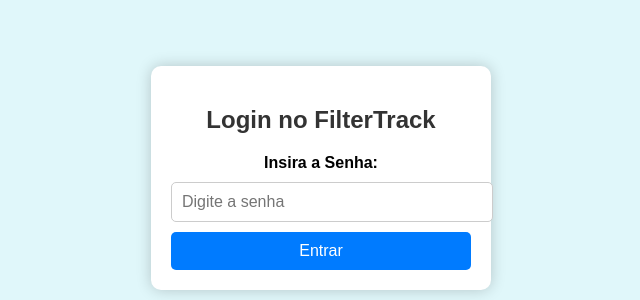
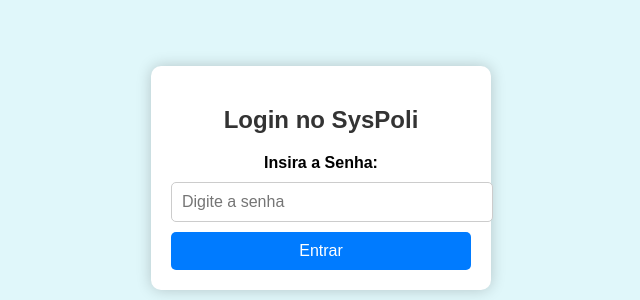
Before and after one commit to Gabii1901/SysPoli, a Flask app: page / in a window 1280 px wide. Shown: the part 230-530 px from the top of the page, without its empty margins (319-959 px from the left). Run offline with Flask 3, Linux system fonts and the light colour scheme.

Commit message:
Update login.html

```diff
--- a/templates/login.html
+++ b/templates/login.html
@@ -3,12 +3,12 @@
 <head>
     <meta charset="UTF-8">
     <meta name="viewport" content="width=device-width, initial-scale=1.0">
-    <title>Login - FilterTrack</title>
+    <title>Login - SysPoli</title>
     <link rel="stylesheet" href="/static/style.css">
 </head>
 <body class="login-body">
     <div class="login-container">
-        <h2>Login no FilterTrack</h2>
+        <h2>Login no SysPoli</h2>
         <form method="POST" action="/">
             <label for="senha">Insira a Senha:</label>
             <input type="password" id="senha" name="senha" required placeholder="Digite a senha">
```
